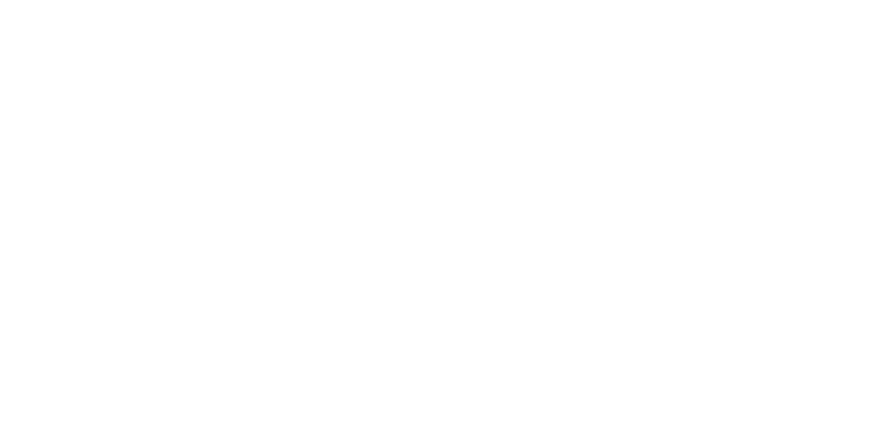
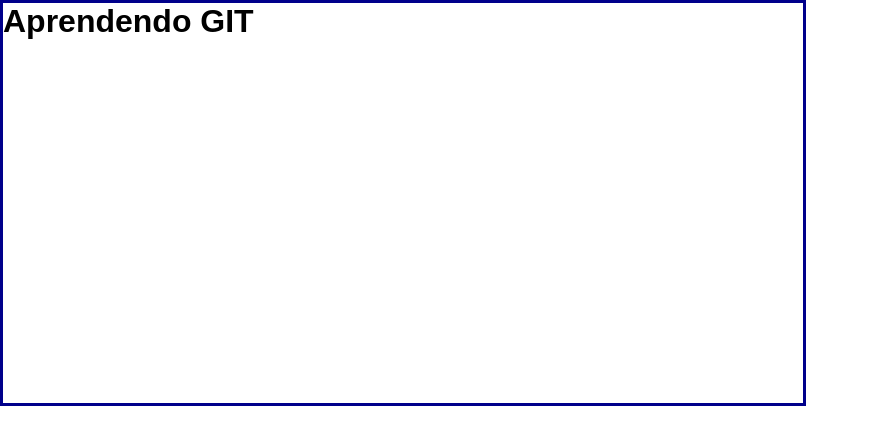
Before and after one commit to juliavian/Julia, a plain HTML site: page index.html in a window 1280 px wide. Shown: the whole page, without its empty margins (0-869 px from the left). Drawn offline with Linux system fonts and the light colour scheme.

Commit message:
Adding content in index.html

```diff
--- a/index.html
+++ b/index.html
@@ -5,9 +5,13 @@
     <meta http-equiv="X-UA-Compatible" content="IE=edge">
     <meta name="viewport" content="width=device-width, initial-scale=1.0">
     <title>Introdução ao GIT</title>
-    <link rel="stylesheet"></link>
+    <link rel="stylesheet" href="style.css">
 </head>
 <body>
-
+    <div class="container">
+        <header>
+            <h1>Aprendendo GIT</h1>
+        </header>
+    </div>
 </body>
 </html>
--- a/style.css
+++ b/style.css
@@ -3,3 +3,9 @@
     margin: 0;
     font-family: Arial, Helvetica, sans-serif;
 }
+
+div.container{
+    width: 800px;
+    min-height: 400px;
+    border: solid medium darkblue;
+}
```
